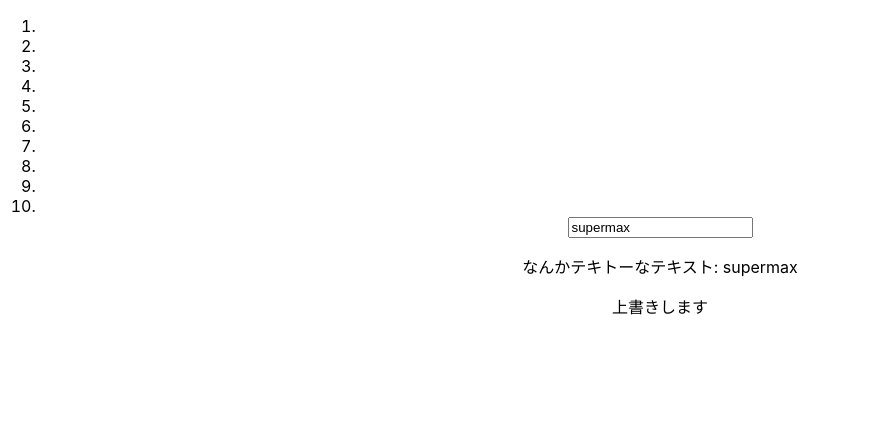
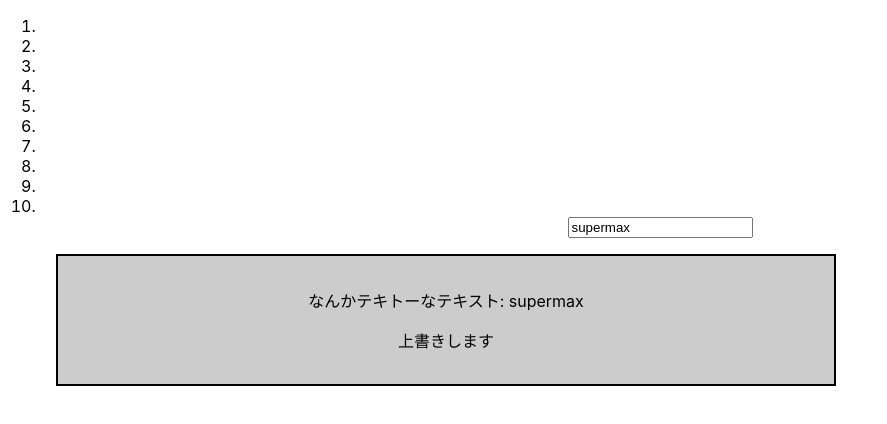
Before and after one commit to motty93/React, a React (Create React App) app in the folder the-base-syntax/: page / in a window 1280 px wide. Shown: the top 424 px of the page, without its empty margins (0-887 px from the left). Built offline with nearby package versions, Linux system fonts and the light colour scheme.

Commit message:
add: useroutput css

```diff
--- /dev/null
+++ b/the-base-syntax/src/UserOutput/UserOutput.css
@@ -0,0 +1,8 @@
+.UserOutput {
+  width: 60%;
+  padding: 16px;
+  margin: 16px;
+  border: 2px solid black;
+  background-color: #ccc;
+  text-align: center;
+}
--- a/the-base-syntax/src/UserOutput/UserOutput.js
+++ b/the-base-syntax/src/UserOutput/UserOutput.js
@@ -1,8 +1,9 @@
 import React from 'react'
+import './UserOutput.css'
 
 const userOutput = (props) => {
   return (
-    <div>
+    <div className="UserOutput">
       <p>なんかテキトーなテキスト: {props.username}</p>
       <p>上書きします</p>
     </div>
```
